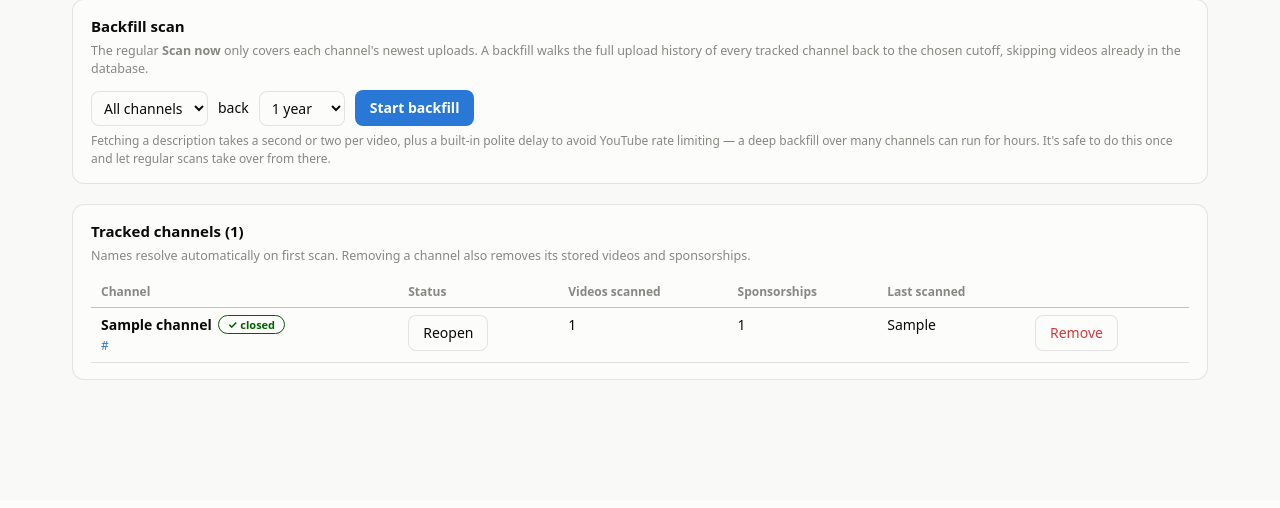
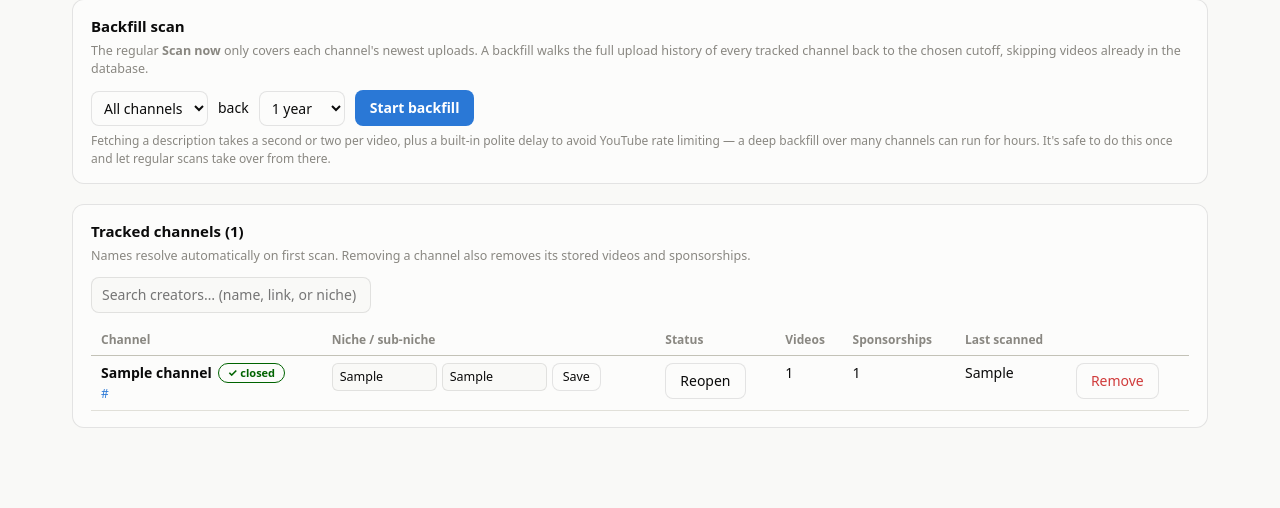
Before and after one commit to WajihQ/uSponsor, a Flask app: page /channels in a window 1280 px wide. Shown: the part 300-808 px from the top of the page. Before the commit the page ends 680 px from the top, so only its background shows below. Run offline with Flask 3, Linux system fonts and the light colour scheme; tables that the repository leaves empty hold one stand-in row (values such as "Sample post"); data that the repository does not hold is empty.

Commit message:
Add creator niche/sub-niche tagging, niche filters, and channel search
Each channel gets editable niche and sub-niche fields in the channel
list (with a datalist of existing niches). The dashboard log gains
niche and sub-niche filter dropdowns (sub-niche narrows to the chosen
niche), and the channel list gets a live search box matching names,
links, and niches. Existing databases migrate automatically.

Co-Authored-By: Claude Fable 5 <noreply@anthropic.com>
Claude-Session: https://claude.ai/code/session_01DBX8CZbWKFYFpuD98cE9Lh

```diff
--- a/app.py
+++ b/app.py
@@ -32,6 +32,8 @@ def dashboard():
     f_status = request.args.get("status", "")
     if f_status not in ("", "closed"):
         f_status = ""
+    f_niche = request.args.get("niche", "")
+    f_subniche = request.args.get("subniche", "")
     since = _since(days)
 
     conn = db.connect()
@@ -52,6 +54,12 @@ def dashboard():
         if f_status:
             base += " AND c.status = ?"
             args.append(f_status)
+        if f_niche:
+            base += " AND c.niche = ?"
+            args.append(f_niche)
+        if f_subniche:
+            base += " AND c.subniche = ?"
+            args.append(f_subniche)
 
         rows = conn.execute(
             "SELECT s.brand, s.brand_key, s.evidence, v.title, v.url, v.upload_date,"
@@ -99,6 +107,18 @@ def dashboard():
             "SELECT id, COALESCE(name, input_url) AS name, status FROM channels ORDER BY name"
         ).fetchall()
         closed_names = {r["name"] for r in all_creators if r["status"] == "closed"}
+        all_niches = [
+            r["niche"] for r in conn.execute(
+                "SELECT DISTINCT niche FROM channels WHERE niche IS NOT NULL AND niche != '' ORDER BY niche"
+            )
+        ]
+        all_subniches = [
+            r["subniche"] for r in conn.execute(
+                "SELECT DISTINCT subniche FROM channels WHERE subniche IS NOT NULL AND subniche != ''"
+                + (" AND niche = ?" if f_niche else "") + " ORDER BY subniche",
+                (f_niche,) if f_niche else (),
+            )
+        ]
     finally:
         conn.close()
 
@@ -137,6 +157,7 @@ def dashboard():
         rows=rows, stats=stats, heatmap=heatmap,
         week_grid=week_grid, day_list=day_list,
         ranges=RANGES, days=days, f_brand=f_brand, f_creator=f_creator, f_status=f_status,
+        f_niche=f_niche, f_subniche=f_subniche, all_niches=all_niches, all_subniches=all_subniches,
         all_brands=all_brands, all_creators=all_creators, closed_names=closed_names,
         scan=scraper.STATE,
     )
@@ -152,9 +173,14 @@ def channels():
             " LEFT JOIN sponsorships s ON s.video_ref = v.id"
             " GROUP BY c.id ORDER BY COALESCE(c.name, c.input_url)"
         ).fetchall()
+        niches = [
+            r["niche"] for r in conn.execute(
+                "SELECT DISTINCT niche FROM channels WHERE niche IS NOT NULL AND niche != '' ORDER BY niche"
+            )
+        ]
     finally:
         conn.close()
-    return render_template("channels.html", chans=chans, scan=scraper.STATE)
+    return render_template("channels.html", chans=chans, niches=niches, scan=scraper.STATE)
 
 
 @app.route("/channels/add", methods=["POST"])
@@ -174,6 +200,23 @@ def channels_import():
     added, skipped = db.import_channel_lines(text)
     flash(f"Imported {len(added)} channel(s); skipped {len(skipped)} (duplicates/invalid).", "ok")
     return redirect(url_for("channels"))
+
+
+@app.route("/channels/<int:cid>/niche", methods=["POST"])
+def channels_niche(cid):
+    niche = request.form.get("niche", "").strip()[:40]
+    subniche = request.form.get("subniche", "").strip()[:40]
+    conn = db.connect()
+    try:
+        conn.execute(
+            "UPDATE channels SET niche = ?, subniche = ? WHERE id = ?",
+            (niche or None, subniche or None, cid),
+        )
+        conn.commit()
+    finally:
+        conn.close()
+    flash("Niche updated.", "ok")
+    return redirect(request.referrer or url_for("channels"))
 
 
 @app.route("/channels/<int:cid>/delete", methods=["POST"])
--- a/templates/channels.html
+++ b/templates/channels.html
@@ -12,6 +12,12 @@
          padding:1px 9px; margin-left:6px; vertical-align:1px; }
 .badge.closed { color:var(--good); border:1px solid var(--good); }
 td form { display:inline-block; margin-right:6px; }
+.niche-form { display:flex; gap:5px; align-items:center; }
+.niche-form input { font:inherit; font-size:12.5px; width:105px; padding:4px 7px;
+  border:1px solid var(--ring); border-radius:6px; background:var(--page); color:var(--ink); }
+.niche-form button { padding:4px 10px; font-size:12.5px; }
+#chanSearch { font:inherit; width:280px; padding:7px 10px; margin-bottom:12px;
+  border:1px solid var(--ring); border-radius:8px; background:var(--page); color:var(--ink); }
 {% endblock %}
 
 {% block content %}
@@ -61,14 +67,23 @@ td form { display:inline-block; margin-right:6px; }
   <h2>Tracked channels ({{ chans | length }})</h2>
   <p class="sub">Names resolve automatically on first scan. Removing a channel also removes its stored videos and sponsorships.</p>
   {% if chans %}
+  <input type="text" id="chanSearch" placeholder="Search creators… (name, link, or niche)"
+         oninput="filterChannels(this.value)">
   <div class="scroll">
-    <table>
-      <tr><th>Channel</th><th>Status</th><th>Videos scanned</th><th>Sponsorships</th><th>Last scanned</th><th></th></tr>
+    <table id="chanTable">
+      <tr><th>Channel</th><th>Niche / sub-niche</th><th>Status</th><th>Videos</th><th>Sponsorships</th><th>Last scanned</th><th></th></tr>
       {% for c in chans %}
       <tr>
         <td>
           {% if c.name %}<b>{{ c.name }}</b>{% if c.status == 'closed' %}<span class="badge closed">✓ closed</span>{% endif %}<br><a href="{{ c.input_url }}" target="_blank" class="ev" style="font-size:12px">{{ c.input_url }}</a>
           {% else %}<a href="{{ c.input_url }}" target="_blank">{{ c.input_url }}</a> <span class="pend">(pending first scan)</span>{% endif %}
+        </td>
+        <td>
+          <form method="post" action="{{ url_for('channels_niche', cid=c.id) }}" class="niche-form">
+            <input type="text" name="niche" value="{{ c.niche or '' }}" placeholder="Niche" list="nichelist">
+            <input type="text" name="subniche" value="{{ c.subniche or '' }}" placeholder="Sub-niche">
+            <button title="Save niche">Save</button>
+          </form>
         </td>
         <td>
           <form method="post" action="{{ url_for('channels_status', cid=c.id) }}">
@@ -98,4 +113,19 @@ td form { display:inline-block; margin-right:6px; }
     <p class="sub">No channels yet — add one above, then hit <b>Scan now</b>.</p>
   {% endif %}
 </div>
+
+<datalist id="nichelist">
+  {% for n in niches %}<option value="{{ n }}">{% endfor %}
+</datalist>
+<script>
+function filterChannels(q) {
+  q = q.trim().toLowerCase();
+  document.querySelectorAll('#chanTable tr').forEach((tr, i) => {
+    if (i === 0) return;  // header row
+    let hay = tr.textContent;
+    tr.querySelectorAll('input[type=text]').forEach(inp => { hay += ' ' + inp.value; });
+    tr.style.display = !q || hay.toLowerCase().includes(q) ? '' : 'none';
+  });
+}
+</script>
 {% endblock %}
--- a/tracker/db.py
+++ b/tracker/db.py
@@ -14,7 +14,9 @@ CREATE TABLE IF NOT EXISTS channels (
     name        TEXT,                   -- resolved channel name
     added_at    TEXT NOT NULL DEFAULT (datetime('now')),
     last_scanned TEXT,
-    status      TEXT NOT NULL DEFAULT 'prospect'  -- 'prospect' | 'closed'
+    status      TEXT NOT NULL DEFAULT 'prospect', -- 'prospect' | 'closed'
+    niche       TEXT,                             -- e.g. 'Tech'
+    subniche    TEXT                              -- e.g. 'Mini PCs'
 );
 
 CREATE TABLE IF NOT EXISTS videos (
@@ -52,10 +54,13 @@ def connect():
 def init_db():
     with connect() as conn:
         conn.executescript(SCHEMA)
-        # migrate databases created before the status column existed
+        # migrate databases created before newer channel columns existed
         cols = {r["name"] for r in conn.execute("PRAGMA table_info(channels)")}
         if "status" not in cols:
             conn.execute("ALTER TABLE channels ADD COLUMN status TEXT NOT NULL DEFAULT 'prospect'")
+        if "niche" not in cols:
+            conn.execute("ALTER TABLE channels ADD COLUMN niche TEXT")
+            conn.execute("ALTER TABLE channels ADD COLUMN subniche TEXT")
 
 
 def add_channel(url):
```
Also changed, not shown: templates/dashboard.html (+17 -1 lines), README.md.
